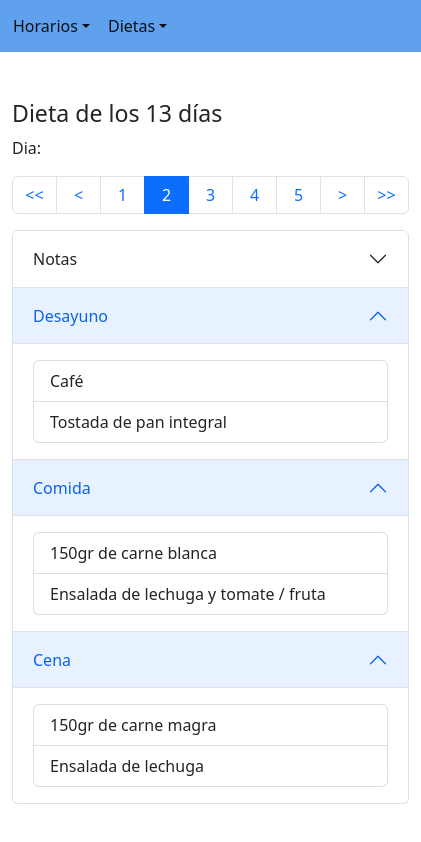
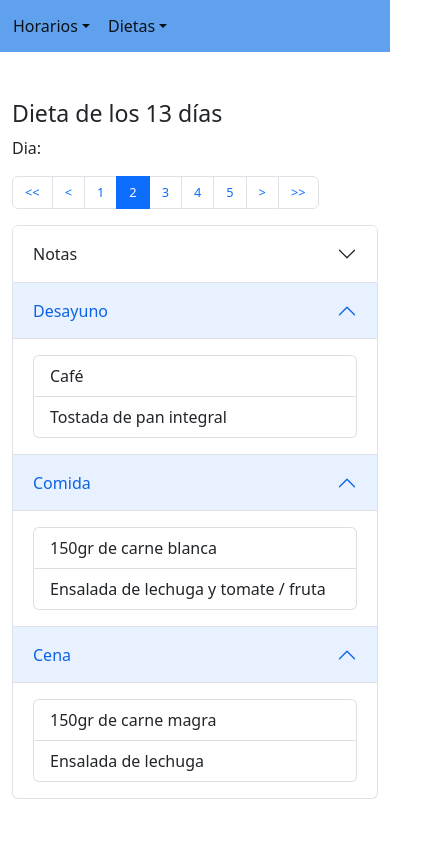
Before and after one commit to navasmoreno/Horario, an Angular app: page /dietas/dieta13dias in a window 390 px wide. Shown: the top 842 px of the page, 421 px wide, since content can reach past the window. Built offline with nearby package versions, Linux system fonts and the light colour scheme; a web font is replaced by a local one.

Commit message:
Ajuste de css nav posicion dietas

```diff
--- a/src/app/components/dieta/dieta.component.scss
+++ b/src/app/components/dieta/dieta.component.scss
@@ -1,3 +1,41 @@
-.page-link {
-    min-width: 45px;
-}
+
+
+ /* Media querys desde cierto tamaño */
+ /*Small devices (landscape phones, 576px and up)*/
+ @media (min-width: 576px) {
+    .page-link {
+        min-width: 45px;
+    }
+  }
+
+  /*Medium devices (tablets, 768px and up)*/
+  @media (min-width: 768px) {
+  }
+
+  /*Large devices (desktops, 992px and up)*/
+  @media (min-width: 992px) {
+  }
+
+  /*Extra large devices (large desktops, 1200px and up)*/
+  @media (min-width: 1200px) {
+  }
+  /* Media querys  hasta cierto tamaño*/
+  /*Small devices (landscape phones, 576px and up)*/
+  @media (max-width: 576px) {
+    nav ul li div{
+        font-size: 0.8rem;
+    }
+
+  }
+
+  /*Medium devices (tablets, 768px and up)*/
+  @media (max-width: 768px) {
+  }
+
+  /*Large devices (desktops, 992px and up)*/
+  @media (max-width: 992px) {
+  }
+
+  /*Extra large devices (large desktops, 1200px and up)*/
+  @media (max-width: 1200px) {
+  }
```
